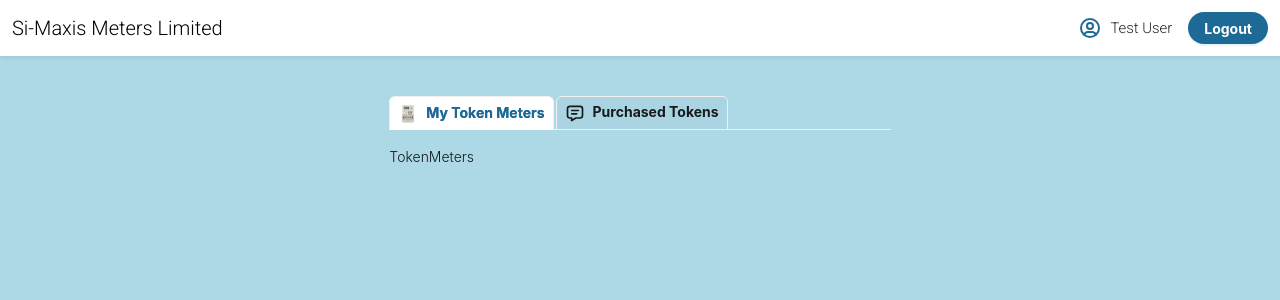
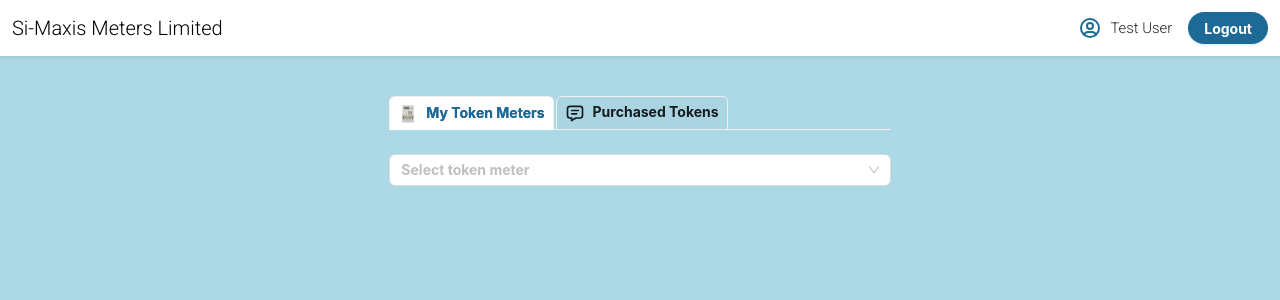
Before and after one commit to ndutagrace25/simaxis, a React (Vite) app: page /my-account in a window 1280 px wide. Shown: the top 300 px of the page. Built offline with nearby package versions, Linux system fonts and the light colour scheme.

Commit message:
added select token meter

```diff
--- a/src/index.css
+++ b/src/index.css
@@ -52,6 +52,10 @@
   cursor: pointer;
 }
 
+.ant-select-selection-placeholder {
+  font-weight: 650 !important;
+}
+
 @media only screen and (max-width: 600px) {
   body {
     font-size: 14px;
--- a/src/pages/TokenMeters.tsx
+++ b/src/pages/TokenMeters.tsx
@@ -1,5 +1,52 @@
+import { Select } from "antd";
+import { useState } from "react";
+
 const TokenMeters = () => {
-  return <div>TokenMeters</div>;
+  const [token_meter, setTokenMeter] = useState<string | null>(null);
+  const onChange = (value: string) => {
+    console.log(`selected ${value}`);
+    setTokenMeter(value);
+  };
+  const onSearch = (value: string) => {
+    console.log("search:", value);
+  };
+
+  // Filter `option.label` match the user type `input`
+  const filterOption = (
+    input: string,
+    option?: { label: string; value: string }
+  ) => (option?.label ?? "").toLowerCase().includes(input.toLowerCase());
+
+  return (
+    <div>
+      <div className="my-2">
+        <Select
+          showSearch
+          placeholder="Select token meter"
+          optionFilterProp="children"
+          onChange={onChange}
+          value={token_meter}
+          onSearch={onSearch}
+          filterOption={filterOption}
+          className="col-12"
+          options={[
+            {
+              value: "37185698745",
+              label: "37185698745",
+            },
+            {
+              value: "37185698846",
+              label: "37185698846",
+            },
+            {
+              value: "37185698999",
+              label: "37185698999",
+            },
+          ]}
+        />
+      </div>
+    </div>
+  );
 };
 
 export default TokenMeters;
```
